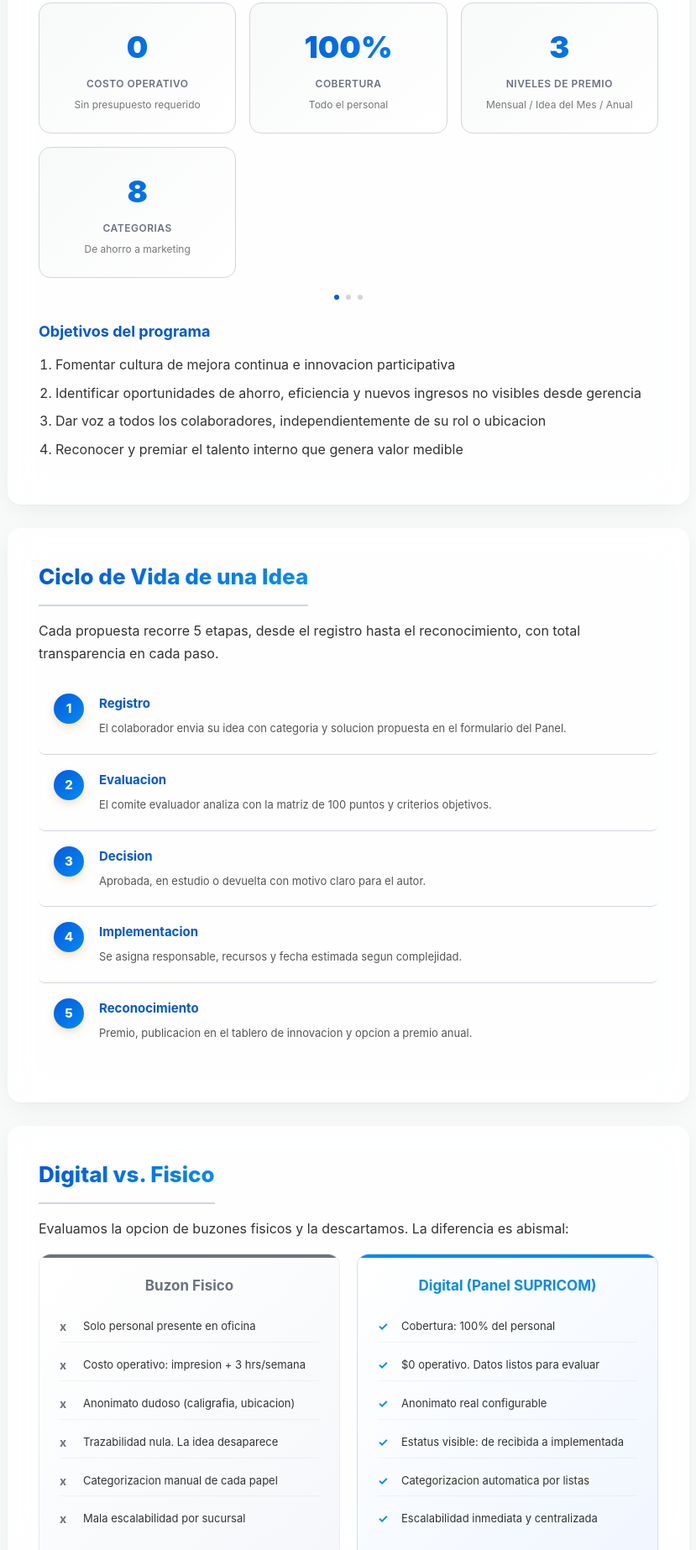
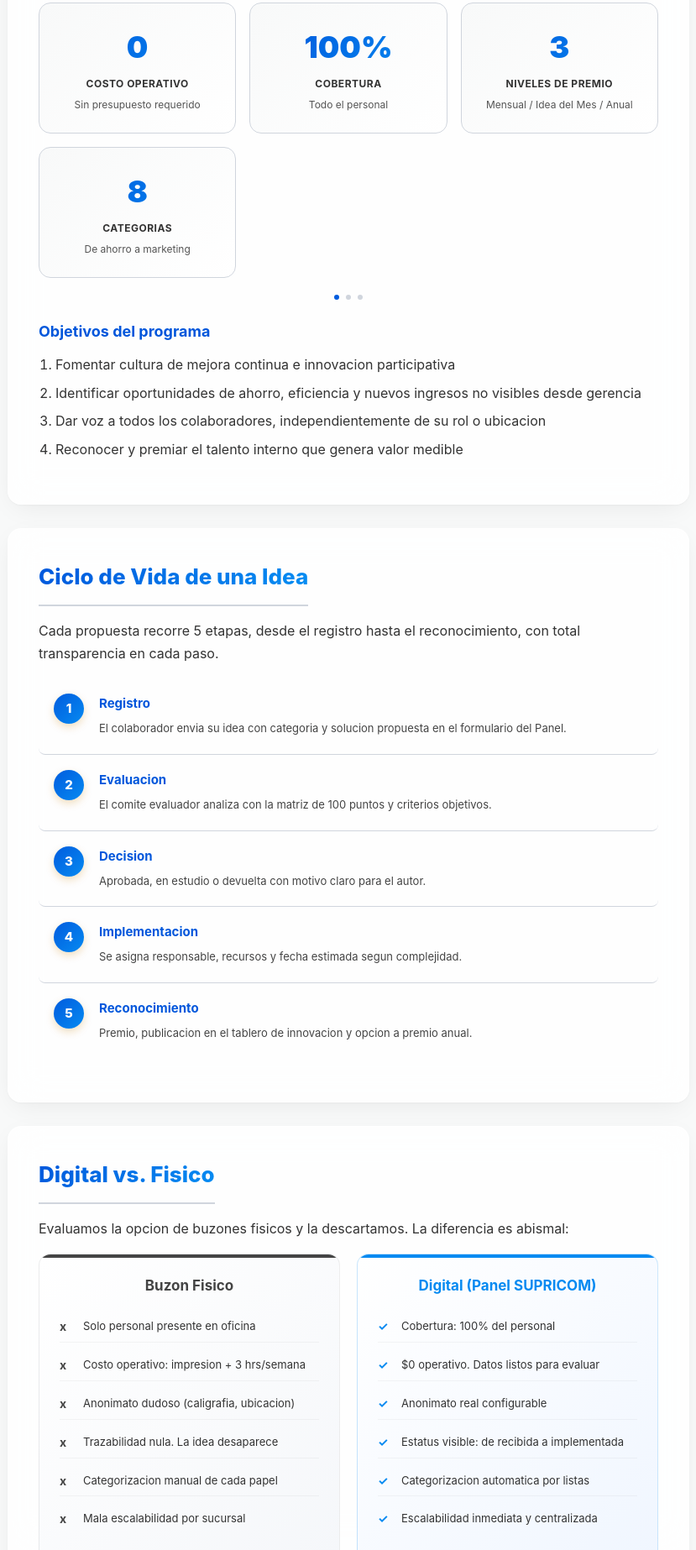
Before and after one commit to chatgptsupricom-sudo/marketing-opencode, a plain HTML site: page ESTRATEGA/mi-gran-idea-supricom.html in a window 1280 px wide. Shown: the part 954-2800 px from the top of the page at 84% size, without its empty margins (347-1176 px from the left). Drawn offline with Linux system fonts and the light colour scheme.

Commit message:
fix: oscurece textos secundarios a #444 para legibilidad

```diff
--- a/ESTRATEGA/mi-gran-idea-supricom.html
+++ b/ESTRATEGA/mi-gran-idea-supricom.html
@@ -11,7 +11,7 @@
     --accent: #015CDE;
     --accent-hover: #068AF1;
     --text: #1A1A2E;
-    --text-light: #6B7280;
+    --text-light: #444;
     --bg: #F8F9F9;
     --white: #FFFFFF;
     --success: #00CC88;
@@ -280,8 +280,8 @@
     -webkit-text-fill-color: transparent;
     background-clip: text;
   }
-  .kpi-card .label { font-size: 12px; color: #6B7280; font-weight: 600; margin-top: 4px; text-transform: uppercase; letter-spacing: .5px; }
-  .kpi-card .desc { font-size: 12px; color: #777; margin-top: 6px; }
+  .kpi-card .label { font-size: 12px; color: #333; font-weight: 700; margin-top: 4px; text-transform: uppercase; letter-spacing: .5px; }
+  .kpi-card .desc { font-size: 12px; color: #555; margin-top: 6px; }
 
   /* ── ROLE GRID ── */
   .role-grid {
@@ -337,7 +337,7 @@
   }
   .flow-step .step-body { flex: 1; }
   .flow-step .step-body strong { display: block; font-size: 15px; color: #0056DB; margin-bottom: 4px; }
-  .flow-step .step-body span { font-size: 13px; color: #555; line-height: 1.5; }
+  .flow-step .step-body span { font-size: 13px; color: #444; line-height: 1.5; }
 
   /* ── VS GRID ── */
   .vs-grid {
@@ -363,8 +363,8 @@
     position: absolute; left: 0; font-weight: 700; font-size: 14px;
   }
   .vs-col.danger { border-color: rgba(200,200,200,.3); background: linear-gradient(135deg, #fff, #F5F7FA); }
-  .vs-col.danger::before { background: #6B7280; }
-  .vs-col.danger ul li::before { content: 'x'; color: #6B7280; }
+  .vs-col.danger::before { background: #444; }
+  .vs-col.danger ul li::before { content: 'x'; color: #444; }
   .vs-col.success { border-color: rgba(6,138,241,.2); background: linear-gradient(135deg, #fff, #F0F6FF); }
   .vs-col.success::before { background: #068AF1; }
   .vs-col.success ul li::before { content: '✓'; color: #068AF1; }
@@ -432,7 +432,7 @@
     box-shadow: 0 0 0 5px rgba(204,122,0,.2);
   }
   .timeline-item h4 { margin: 0 0 4px; font-size: 15px; text-transform: none; letter-spacing: 0; }
-  .timeline-item p { margin: 0; font-size: 13px; color: #6B7280; line-height: 1.5; }
+  .timeline-item p { margin: 0; font-size: 13px; color: #444; line-height: 1.5; }
   .timeline-item .date {
     display: inline-block;
     background: linear-gradient(135deg, #015CDE, #068AF1);
@@ -488,11 +488,11 @@
   }
   .side-toc h5 {
     font-size: 11px; text-transform: uppercase; letter-spacing: 1.5px;
-    color: #6B7280; margin-bottom: 12px; font-weight: 700;
+    color: #444; margin-bottom: 12px; font-weight: 700;
   }
   .side-toc a {
     display: block; padding: 6px 12px; font-size: 13px;
-    color: #6B7280; text-decoration: none;
+    color: #444; text-decoration: none;
     border-left: 2px solid transparent; transition: all .2s;
     border-radius: 0 4px 4px 0;
   }
@@ -688,7 +688,7 @@
   <p>Evaluamos la opcion de buzones fisicos y la descartamos. La diferencia es abismal:</p>
   <div class="vs-grid">
     <div class="vs-col danger">
-      <h4 style="color:#6B7280;">Buzon Fisico</h4>
+      <h4 style="color:#444;">Buzon Fisico</h4>
       <ul>
         <li>Solo personal presente en oficina</li>
         <li>Costo operativo: impresion + 3 hrs/semana</li>
```
